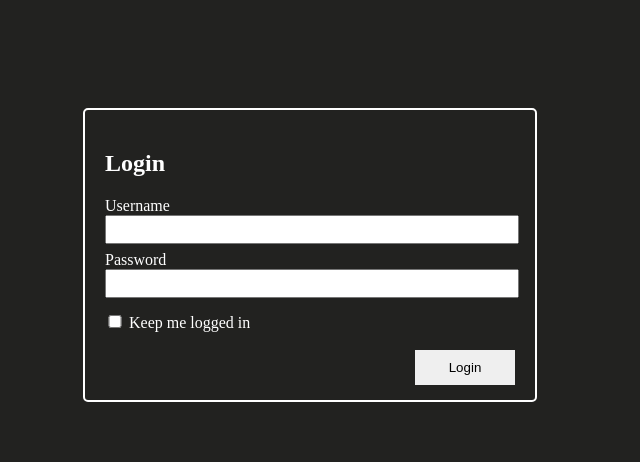
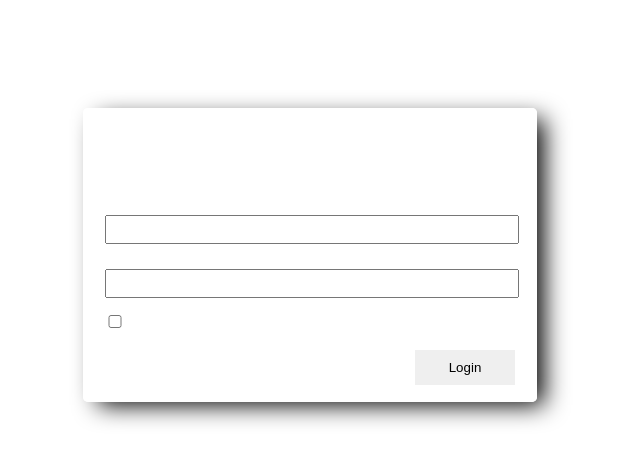
Before and after one commit to Shiroiii/Shiroiii.github.io, a plain HTML site: page index.html in a window 1280 px wide. Shown: the whole page, without its empty margins (325-965 px from the left). Drawn offline with Linux system fonts and the light colour scheme.

Commit message:
Update style.css

```diff
--- a/style.css
+++ b/style.css
@@ -1,5 +1,5 @@
 body{
-    background-color: #222220;
+    background-color: white;
     padding: 100px 400px;
 }
 
@@ -12,6 +12,7 @@ form{
     height: 250px;
     padding: 20px;
     position: relative;
+    box-shadow: 11px 7px 24px -4px rgba(0,0,0,1);
 }
 
 input{
```
